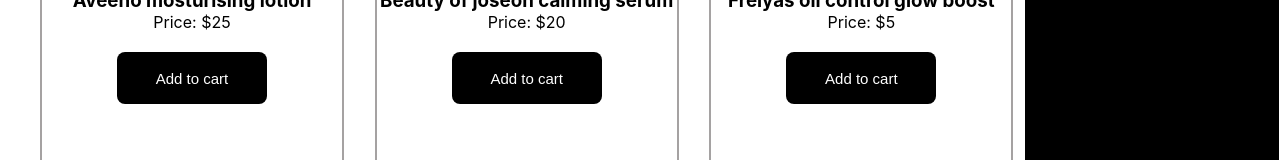
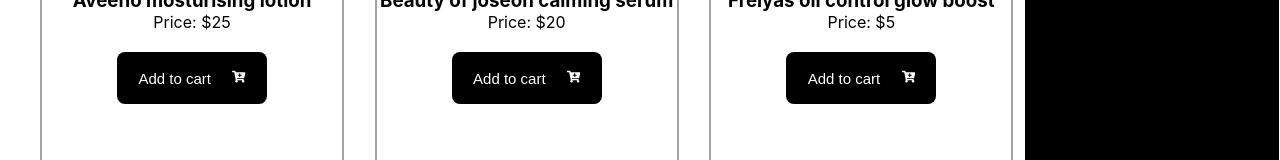
Before and after one commit to aimunhidden485/luckyOne, a React (Create React App) app: page / in a window 1280 px wide. Shown: the part 425-585 px from the top of the page. Built offline with nearby package versions, Linux system fonts and the light colour scheme.

Commit message:
cart icon added

```diff
--- a/package.json
+++ b/package.json
@@ -3,11 +3,15 @@
   "version": "0.1.0",
   "private": true,
   "dependencies": {
+    "@fortawesome/fontawesome-svg-core": "^6.1.1",
+    "@fortawesome/free-solid-svg-icons": "^6.1.1",
+    "@fortawesome/react-fontawesome": "^0.1.18",
     "@testing-library/jest-dom": "^5.16.3",
     "@testing-library/react": "^12.1.4",
     "@testing-library/user-event": "^13.5.0",
     "react": "^17.0.2",
     "react-dom": "^17.0.2",
+    "react-icons": "^4.3.1",
     "react-scripts": "5.0.0",
     "web-vitals": "^2.1.4"
   },
--- a/src/components/product/Product.js
+++ b/src/components/product/Product.js
@@ -1,5 +1,8 @@
 import React from 'react';
+import { FaCartPlus } from 'react-icons/fa';
+
 import './product.css'
+
 const Product = (props) => {
     const {name, image, price}=props.product
     const handler=props.handleAddToCart
@@ -14,7 +17,9 @@ const Product = (props) => {
             </div>
             <div className="button">
                 <button onClick={()=>handler(props.product)}>
-                    <p>Add to cart</p>
+                    <div className="button-info">
+                    <p>Add to cart</p><FaCartPlus/>
+                    </div>
 
                 </button>
             </div>
--- a/src/components/product/product.css
+++ b/src/components/product/product.css
@@ -16,6 +16,7 @@
 }
 .button{
     text-align: center;
+
 }
 .button button p{
    font-size: 15px;
@@ -24,3 +25,7 @@
     padding-top: 8px;
     text-align: center;
 }
+.button-info{
+    display: flex;
+    justify-content: space-evenly;
+}
--- a/src/components/shop/Shop.css
+++ b/src/components/shop/Shop.css
@@ -13,7 +13,7 @@
     border: 1px solid;
     background-color: black;
     color: white;
-    height: 500px;
+
     padding: 20px;
     position: sticky;
 }
@@ -33,3 +33,6 @@
     background-color: #ffffff;
     color: #000000;
 }
+#chosen-product-header{
+    display: none;
+}
--- a/src/components/shop/Shop.js
+++ b/src/components/shop/Shop.js
@@ -27,6 +27,7 @@ const Shop = () => {
         const product = newCart[choose]
         document.getElementById('chosen-product').innerText= product.name
         document.getElementById('product-image').src =product.image
+        document.getElementById('chosen-product-header').style.display='block'
        newCart = []
      }
 
@@ -45,7 +46,9 @@ const Shop = () => {
                     }
                     <button onClick={chooseOne} className="cart-button">Choose one</button>
                     <button className='cart-button'>Reset</button>
+                    <h3 id='chosen-product-header'>Chosen product:</h3>
                     <div className='carts-product'>
+
             <img id='product-image' src='./' alt="" />
             <p id='chosen-product'></p>
         </div>
```
Also changed, not shown: 1 other file (tests, documents, lock files or other folders).
